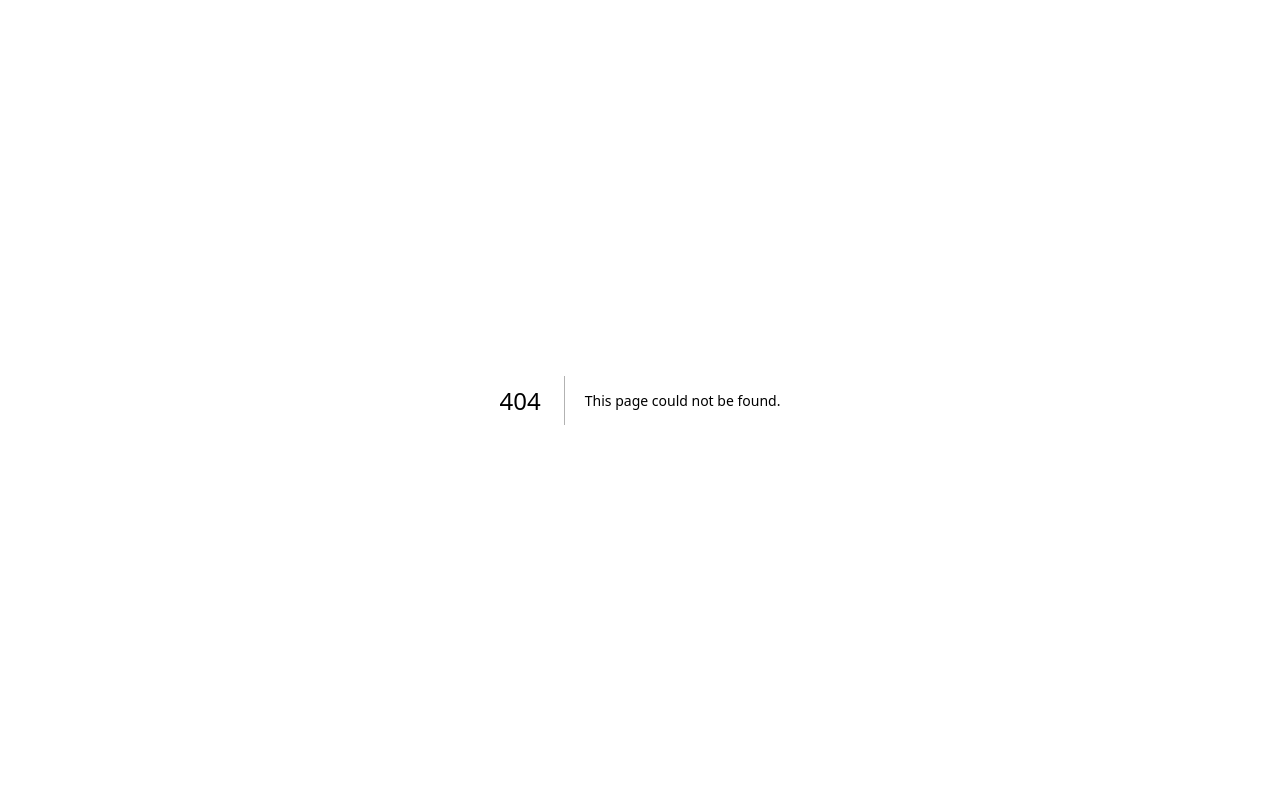
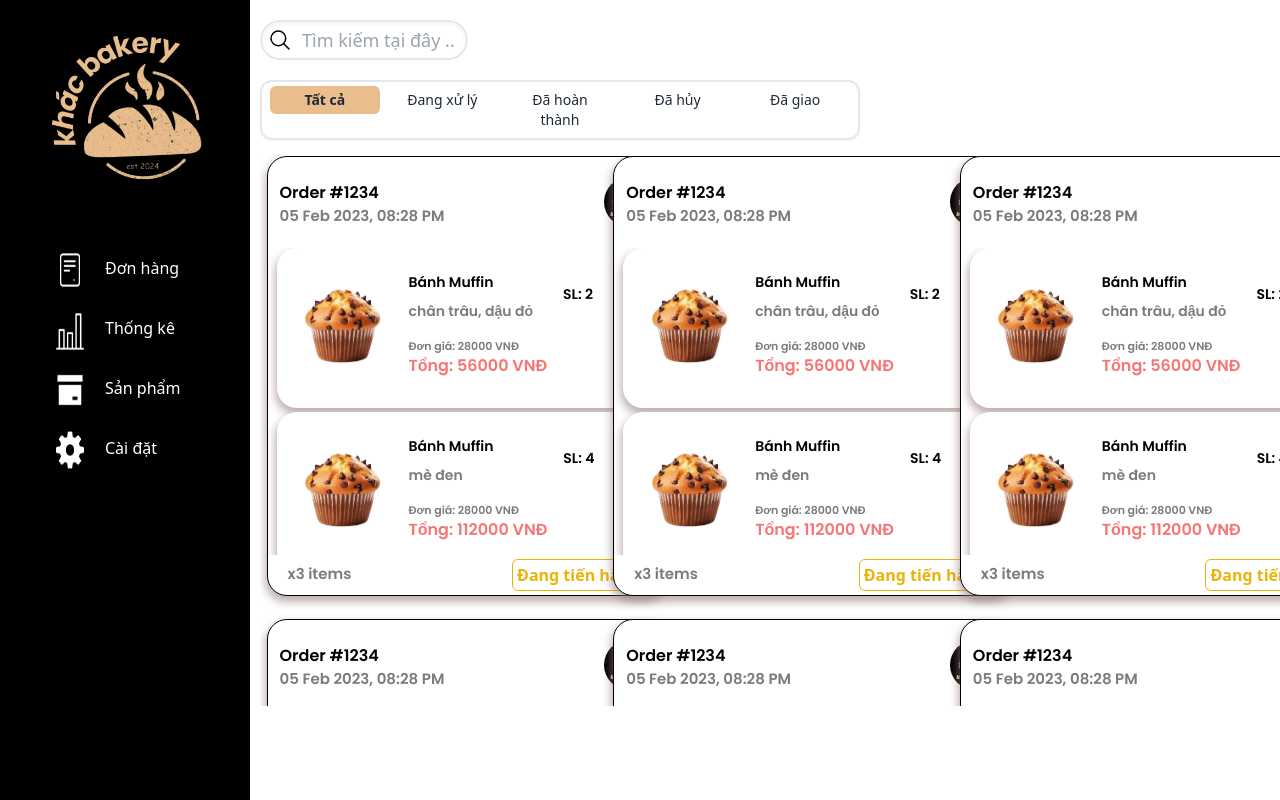
Before and after one commit to devkcng/bakery-store, a Next.js app: page /admin/manage-order in a window 1280 px wide. Before the commit this address had no page. Built offline with nearby package versions, Linux system fonts and the light colour scheme; a web font is replaced by a local one.

Commit message:
feat: add manage order admin page modify: updated CSS styles for SidebarAdmin and order-card components, and adjusted margin in ManageProduct component.

```diff
--- /dev/null
+++ b/src/app/admin/manage-order/page.tsx
@@ -0,0 +1,12 @@
+import ManageOrder from "@/components/section/admin-section/manage-order/manage-order";
+import React from "react";
+
+const page = () => {
+  return (
+    <div>
+      <ManageOrder></ManageOrder>
+    </div>
+  );
+};
+
+export default page;
--- a/src/components/SidebarAdmin/sidebarAdmin.css
+++ b/src/components/SidebarAdmin/sidebarAdmin.css
@@ -8,7 +8,8 @@
   background-color: black;
 }
 .Logo {
-  width: 100%;
+  width: auto;
+  height: auto;
   margin-bottom: 40px;
 }
 .btnContainer {
--- a/src/components/order-card/order-card.css
+++ b/src/components/order-card/order-card.css
@@ -1,5 +1,4 @@
-.containerDetailcard
-{
+.containerDetailcard {
   display: flex;
   flex-direction: column;
   margin-left: 2%;
@@ -10,10 +9,10 @@
   border-radius: 20px;
   border: 1.5px solid black;
   height: 440px;
-    width: 420px;
-    box-shadow: -1px 5px 9px 1px rgba(150,124,124,0.6);
-    -webkit-box-shadow: -1px 5px 9px 1px rgba(150,124,124,0.6);
-    -moz-box-shadow: -1px 5px 9px 1px rgba(150,124,124,0.6);
+  width: 400px;
+  box-shadow: -1px 5px 9px 1px rgba(150, 124, 124, 0.6);
+  -webkit-box-shadow: -1px 5px 9px 1px rgba(150, 124, 124, 0.6);
+  -moz-box-shadow: -1px 5px 9px 1px rgba(150, 124, 124, 0.6);
 }
 .list-order {
   /* Chiều cao cố định */
--- /dev/null
+++ b/src/components/section/admin-section/manage-order/manage-order.tsx
@@ -0,0 +1,106 @@
+"use client";
+import Button from "@/components/button/button";
+import MenuTabs from "@/components/menu-tabs/menu-tabs";
+import OrderCard from "@/components/order-card/order-card";
+import ProductCard from "@/components/product-card/product-card";
+import SearchBar from "@/components/search-bar/search-bar";
+import SidebarAdmin from "@/components/SidebarAdmin/sidebarAdmin";
+import { useState } from "react";
+const ManageOrder = () => {
+  const options = [
+    "Tất cả",
+    "Đang xử lý",
+    "Đã hoàn thành",
+    "Đã hủy",
+    "Đã giao",
+  ];
+  const [selectedOption, setSelectedOption] = useState<string>(options[0]);
+  const handleOptionChange = (option: string) => {
+    setSelectedOption(option);
+  };
+  const itemInfo: ItemProps = {
+    imagePath: "", // Đường dẫn đến ảnh
+    itemName: "", // Tên món
+    itemPrice: 28000, // Giá món
+  };
+  const count = 2;
+  const time: string = new Date().toLocaleString("vi-VN", {
+    timeZone: "Asia/Ho_Chi_Minh",
+  });
+  const listOfOrders: DetailOrder[] = [
+    {
+      itemInfo: { imagePath: "", itemName: "", itemPrice: 28000 },
+      itemCount: 2,
+      itemTopping: "chân trâu, dậu đỏ",
+    },
+    {
+      itemInfo: { imagePath: "", itemName: "", itemPrice: 28000 },
+      itemCount: 4,
+      itemTopping: "mè đen",
+    },
+    {
+      itemInfo: { imagePath: "", itemName: "", itemPrice: 28000 },
+      itemCount: 5,
+      itemTopping: "hạnh nhân",
+    },
+  ];
+  return (
+    <div>
+      <div className=" ml-[250px] mt-5 pl-[10px]  ">
+        <SidebarAdmin></SidebarAdmin>
+        <div>
+          <SearchBar isShow={true}></SearchBar>
+          <div className=" mt-5 flex items-center ">
+            <div className="w-[600px]">
+              <MenuTabs
+                options={options}
+                onOptionChange={handleOptionChange}
+                selectedOption={selectedOption}
+              ></MenuTabs>
+            </div>
+          </div>
+        </div>
+        <div className="overflow-y-auto max-h-[550px] scrollbar-hidden mt-4 flex grid grid-cols-3 gap-5 ">
+          <OrderCard
+            OrderID=""
+            timeOrder=""
+            DetailOrders={listOfOrders}
+            status="Đang tiến hành"
+          ></OrderCard>
+          <OrderCard
+            OrderID=""
+            timeOrder=""
+            DetailOrders={listOfOrders}
+            status="Đang tiến hành"
+          ></OrderCard>
+          <OrderCard
+            OrderID=""
+            timeOrder=""
+            DetailOrders={listOfOrders}
+            status="Đang tiến hành"
+          ></OrderCard>
+          <OrderCard
+            OrderID=""
+            timeOrder=""
+            DetailOrders={listOfOrders}
+            status="Đang tiến hành"
+          ></OrderCard>
+          <OrderCard
+            OrderID=""
+            timeOrder=""
+            DetailOrders={listOfOrders}
+            status="Đang tiến hành"
+          ></OrderCard>
+          <OrderCard
+            OrderID=""
+            timeOrder=""
+            DetailOrders={listOfOrders}
+            status="Đang tiến hành"
+          ></OrderCard>
+        </div>
+      </div>
+    </div>
+  );
+};
+
+export default ManageOrder;
--- a/src/components/section/admin-section/manage-product/manage-product.tsx
+++ b/src/components/section/admin-section/manage-product/manage-product.tsx
@@ -13,7 +13,7 @@ const ManageProduct = () => {
     setSelectedOption(option);
   };
   return (
-    <div className=" ml-[250px] mt-5 pl-[20px] ">
+    <div className=" ml-[250px] mt-5 pl-[10px] ">
       <SidebarAdmin></SidebarAdmin>
       <div>
         <SearchBar isShow={true}></SearchBar>
```
Lines whose indentation alone changed are shown as unchanged.
